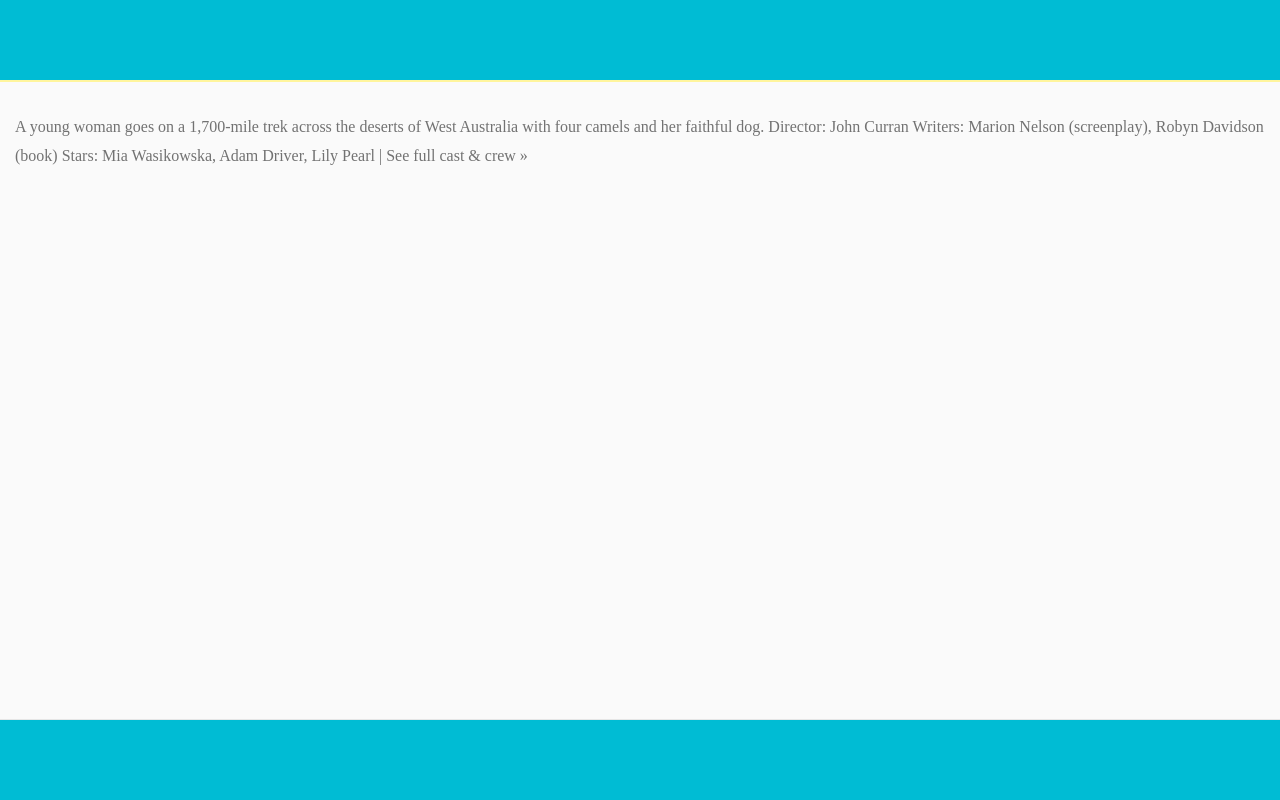
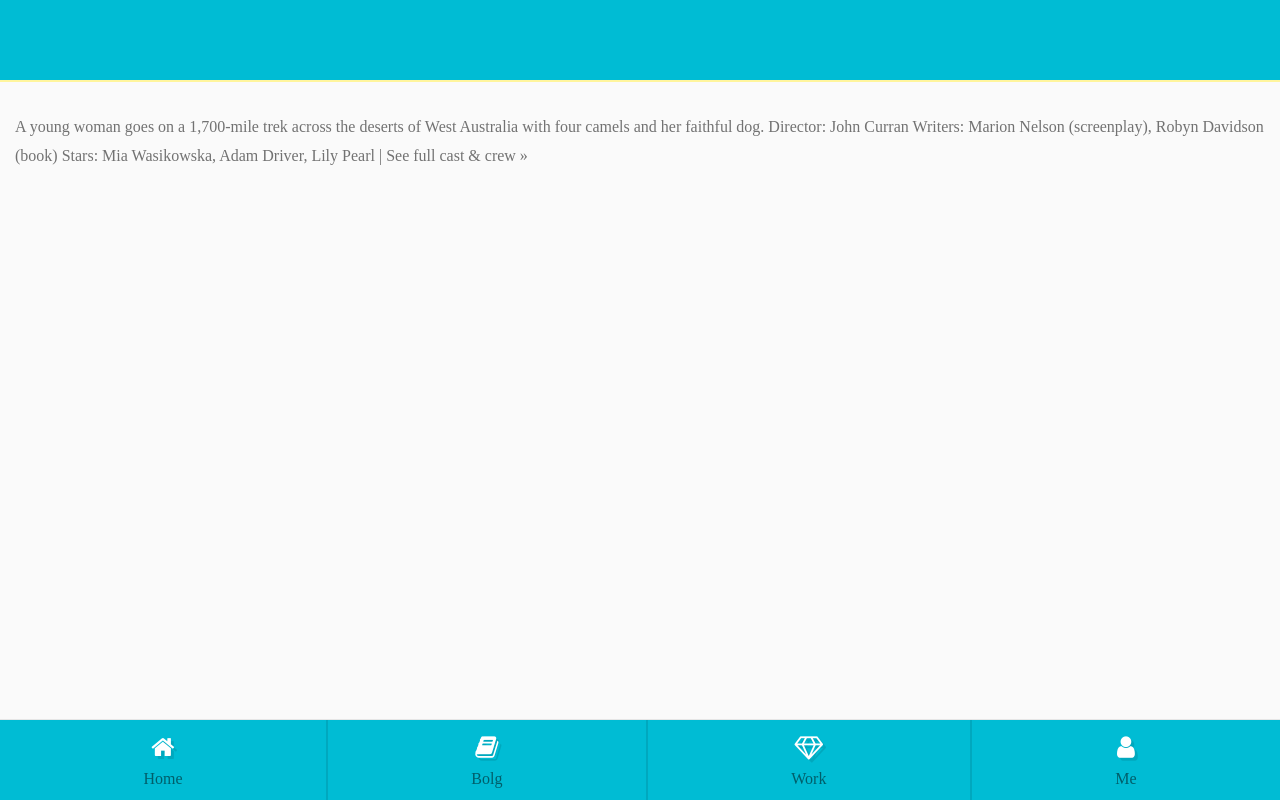
Before and after one commit to BubbleM/resume, a plain HTML site: page index.html in a window 1280 px wide. Drawn offline with Linux system fonts and the light colour scheme.

Commit message:
add font awesome to footer

```diff
--- a/index.html
+++ b/index.html
@@ -5,6 +5,7 @@
   <meta name="viewport" content="width=device-width, initial-scale=1"/>
   <title>BubbleM resume</title>
   <link rel="stylesheet" href="styles/main.css">
+  <link rel="stylesheet" href="https://cdn.bootcss.com/font-awesome/4.7.0/css/font-awesome.min.css">
 </head>
 <body>
 <div class="app-wrap">
@@ -17,7 +18,24 @@
       Stars: Mia Wasikowska, Adam Driver, Lily Pearl | See full cast & crew »
     </p>
   </div>
-  <div class="app-footer"></div>
+  <div class="app-footer">
+    <a href="">
+      <i class="fa fa-home"></i>
+      Home
+    </a>
+    <a href="">
+      <i class="fa fa-book"></i>
+      Bolg
+    </a>
+    <a href="">
+      <i class="fa fa-diamond"></i>
+      Work
+    </a>
+    <a href="">
+      <i class="fa fa-user"></i>
+      Me
+    </a>
+  </div>
 </div>
 </body>
 </html>
--- a/source/styles/main.scss
+++ b/source/styles/main.scss
@@ -13,6 +13,10 @@
   margin: 0;
   -webkit-font-smoothing: antialiased;// 让中间内容更柔和
   color: #727272;
+}
+
+a {
+  text-decoration: none;
 }
 
 .app-wrap {
@@ -39,6 +43,24 @@
 .app-footer {
   height: 80px;
   flex-shrink: 0; // 让显示80px
+  display: flex;
   background-color: $primary-color;
   border-top: 1px solid #e6e6e6;
+  a {
+    padding: 15px;
+    text-align: center;
+    color: rgba(0, 0, 0, 0.5);
+    border-left: 2px solid rgba(0, 0, 0, 0.1);
+    flex-grow: 1;
+    &:first-child {
+      border-left: 0;
+    }
+  }
+  i {
+    display: block;
+    font-size: 25px;
+    color: white;
+    text-shadow: 3px 3px 0 rgba(0, 0, 0, 0.1);
+    padding-bottom: 10px;
+  }
 }
```
Also changed, not shown: source/index.html (+19 -1 lines), styles/main.css.
